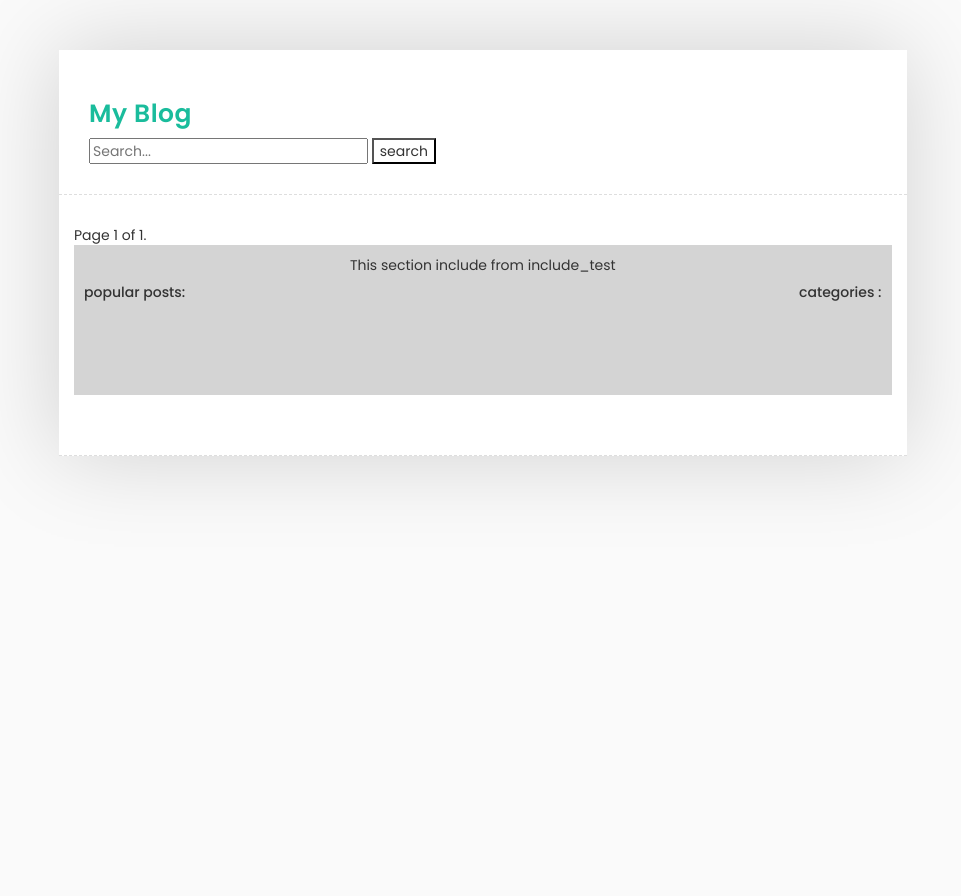
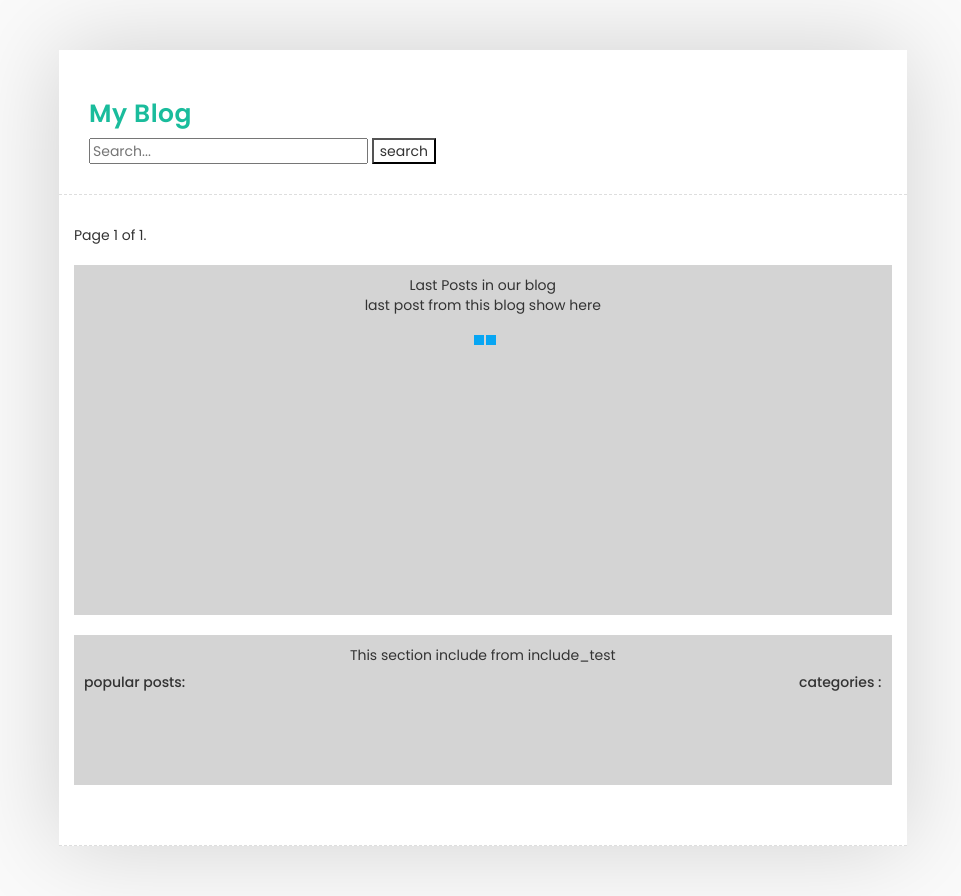
Before and after one commit to SaeedSaedi/Django_API, a Django app: page / in a window 1280 px wide. Shown: the whole page, without its empty margins (11-972 px from the left). Before the commit the page ends 480 px from the top, so only its background shows below. Run offline with Django 5.2, Linux system fonts and the light colour scheme; data that the repository does not hold is empty; some libraries are stand-ins or nearby versions.

Commit message:
add lastest post section

```diff
--- a/blog/templatetags/blog_tags.py
+++ b/blog/templatetags/blog_tags.py
@@ -1,7 +1,9 @@
-from unicodedata import category
 from django import template
 from blog.models import Category, Post
+from django.core.paginator import Paginator
+
 register = template.Library()
+
 
 @register.simple_tag(name="totalposts")
 def total_posts():
@@ -9,26 +11,32 @@ def total_posts():
     posts = Post.objects.filter(status=1).count()
     return posts
 
+
 @register.simple_tag(name="get_posts")
-def get_posts():
-    posts = Post.objects.filter(status=1).order_by('-created_on')
-    return posts
+def get_posts(page_number=1):
+    posts = Post.objects.filter(status=1).order_by("-created_at")
+    paginator = Paginator(posts, 3)
+    page = paginator.get_page(page_number)
+    return page
+
 
 @register.filter
 def snippet(v, n):
-    return  v[:n] + "..."
+    return v[:n] + "..."
 
-@register.inclusion_tag('blog/popularposts.html')
+
+@register.inclusion_tag("blog/popularposts.html")
 def popularposts(n=3):
-    posts = Post.objects.filter(status=1).order_by('-counted_views')[0:n]
-    return {'posts':posts}
+    posts = Post.objects.filter(status=1).order_by("-counted_views")[0:n]
+    return {"posts": posts}
 
-@register.inclusion_tag('blog/post-category.html')
+
+@register.inclusion_tag("blog/post-category.html")
 def post_category():
     posts = Post.objects.filter(status=1)
     categories = Category.objects.all()
     response = {}
     for name in categories:
-        response[name]= posts.filter(category=name).count()
+        response[name] = posts.filter(category=name).count()
 
-    return {'category': response}
+    return {"category": response}
--- a/statics/css/style.css
+++ b/statics/css/style.css
@@ -1759,3 +1759,52 @@ blockquote {
 .include div.left{
     float: left;
 }
+
+div.last_post{
+    width: 100%;
+    background: #d4d4d4;
+    padding: 10px;
+    height: 350px;
+    margin-bottom: 20px;
+    margin-top: 20px;
+}
+div.last_post > p{
+    width: fit-content;
+    margin: 0 auto;
+}
+div.last_post div.post{
+    background: #938e8e;
+    padding: 10px;
+    width: 251px;
+    height: 250px;
+    margin: 7px;
+    float: left;
+}
+div.last_post div.post img{
+
+    width: 230px;
+    height: 100px;
+    margin-bottom: 10px;
+}
+div.last_post div.post a{
+
+    width: fit-content;
+    background-color:#0077b5;
+    padding: 4px;
+
+}
+div.clear{
+    clear: both;
+}
+
+span.page-links > a{
+    display: block;
+    width: 10px;
+    height: 10px;
+    background-color: #08a6f3;
+    float: left;
+    margin-left: 2px;
+}
+span.page-links > a:first-child{
+    margin-left: 390px;
+}
--- a/templates/blog/home.html
+++ b/templates/blog/home.html
@@ -51,6 +51,8 @@
                             <a href="?page={{ posts.paginator.num_pages }}">last &raquo;</a>
                           {% endif %}
                       </div>
+                      {% include "blog/lastposts.html" %}
+                      <div class="clear"></div>
                       {% include "blog/inc.html" %}
                       <!-- Blog Post End -->
 
--- /dev/null
+++ b/templates/blog/lastposts.html
@@ -0,0 +1,22 @@
+{% load blog_tags %}
+<div class="last_post"><p>Last Posts in our blog</p>
+    <p>last post from this blog show here</p>
+    {% get_posts page_number=request.GET.page|default:1 as posts %}
+    {% for post in posts %}
+    <div class="post">
+        <img src="{{ post.image.url }}" alt="">
+        <div class="category">
+            {% for category in post.category.all %} <a href="{% url "blog:category" category.name %}">{{ category.name }}</a>{% if not forloop.last %} {% endif %}{% endfor %}
+        </div>
+        <div class="title"><h5>{{ post.title }}</h5></div>
+        <div class="content"><p>{{ post.content|truncatewords:10 }}</p></div>
+    </div>
+    {% endfor %}
+    <div class="clear"></div>
+    <div class="pagination">
+        <span class="page-links">
+                <a href="?page=1"></a>
+                <a href="?page=2"></a>
+        </span>
+    </div>
+</div>
```
Also changed, not shown: blog/admin.py (+6 -3 lines), blog/models.py (+6 -4 lines), blog/urls.py (+7 -7 lines), blog/views.py (+24 -13 lines).
